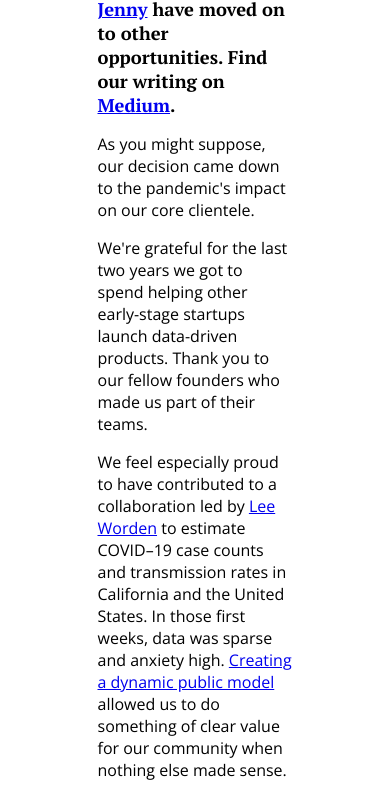
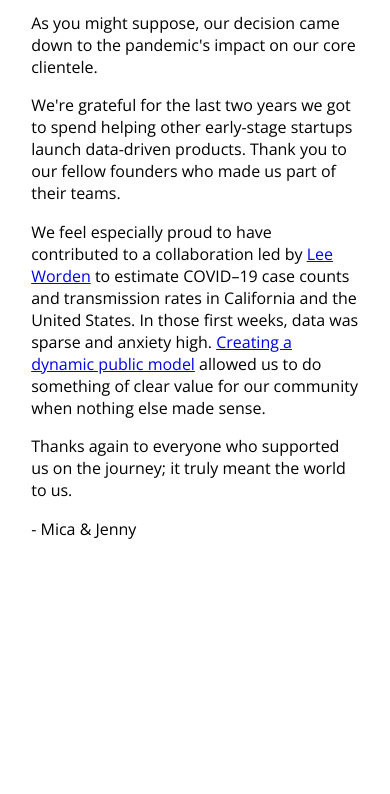
Before and after one commit to woodlamp-tech/woodlamp-tech.github.io, a plain HTML site: page index.html in a window 390 px wide. Shown: the part 255-1049 px from the top of the page. After the commit the page ends 844 px from the top, so only its background shows below. Drawn offline with nearby package versions, Linux system fonts and the light colour scheme.

Commit message:
Change margins on mobile

```diff
--- a/index.html
+++ b/index.html
@@ -24,6 +24,20 @@
 
         p {
             font-family: 'Open Sans', sans-serif;
+        }
+    </style>
+    <style media="all and (max-width: 500px)">
+        body {
+            margin: 8%;
+        }
+
+        h2 {
+            margin-top: 5%;
+            margin-bottom: 5%;
+        }
+
+        p {
+            margin-bottom: 5%;
         }
     </style>
 
```
